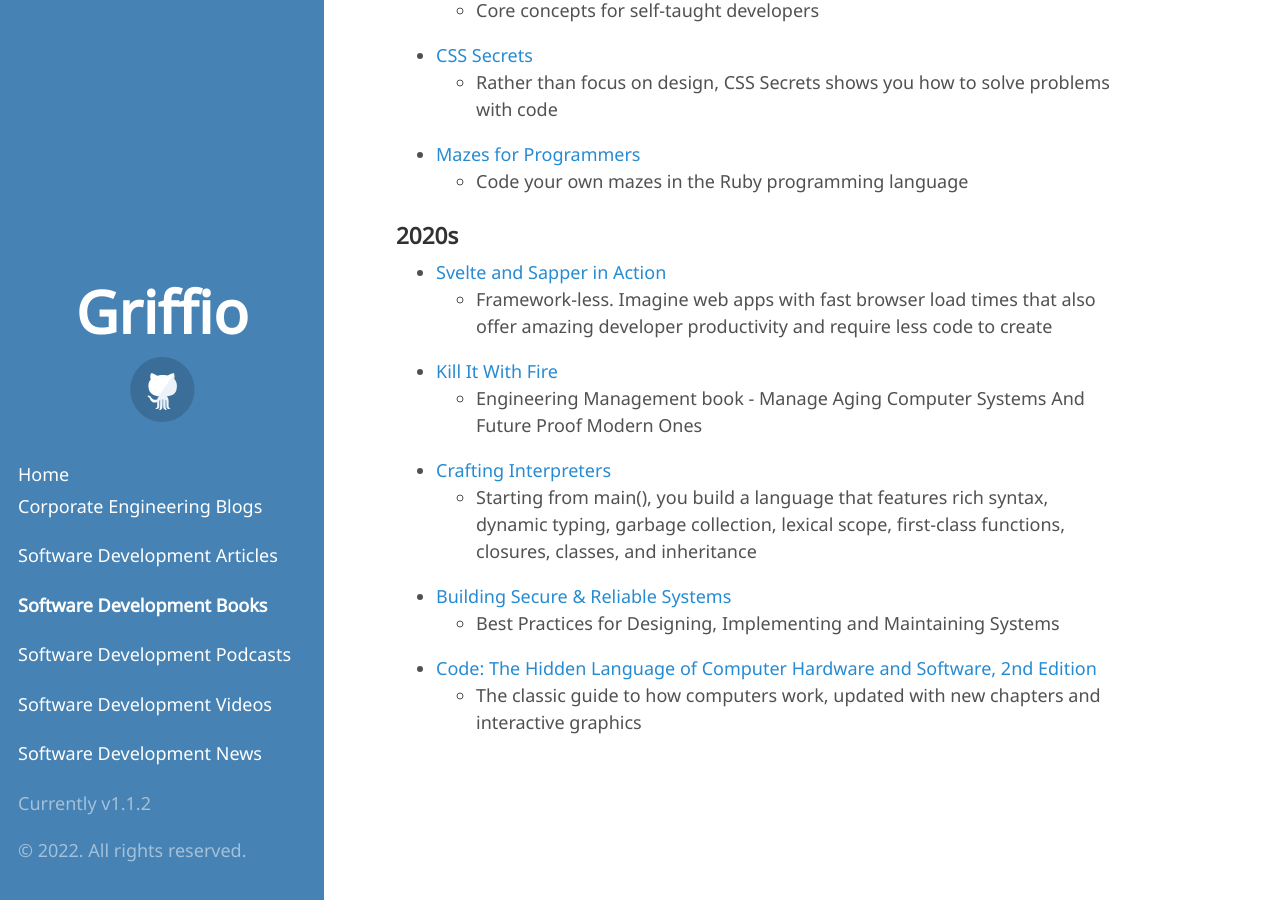
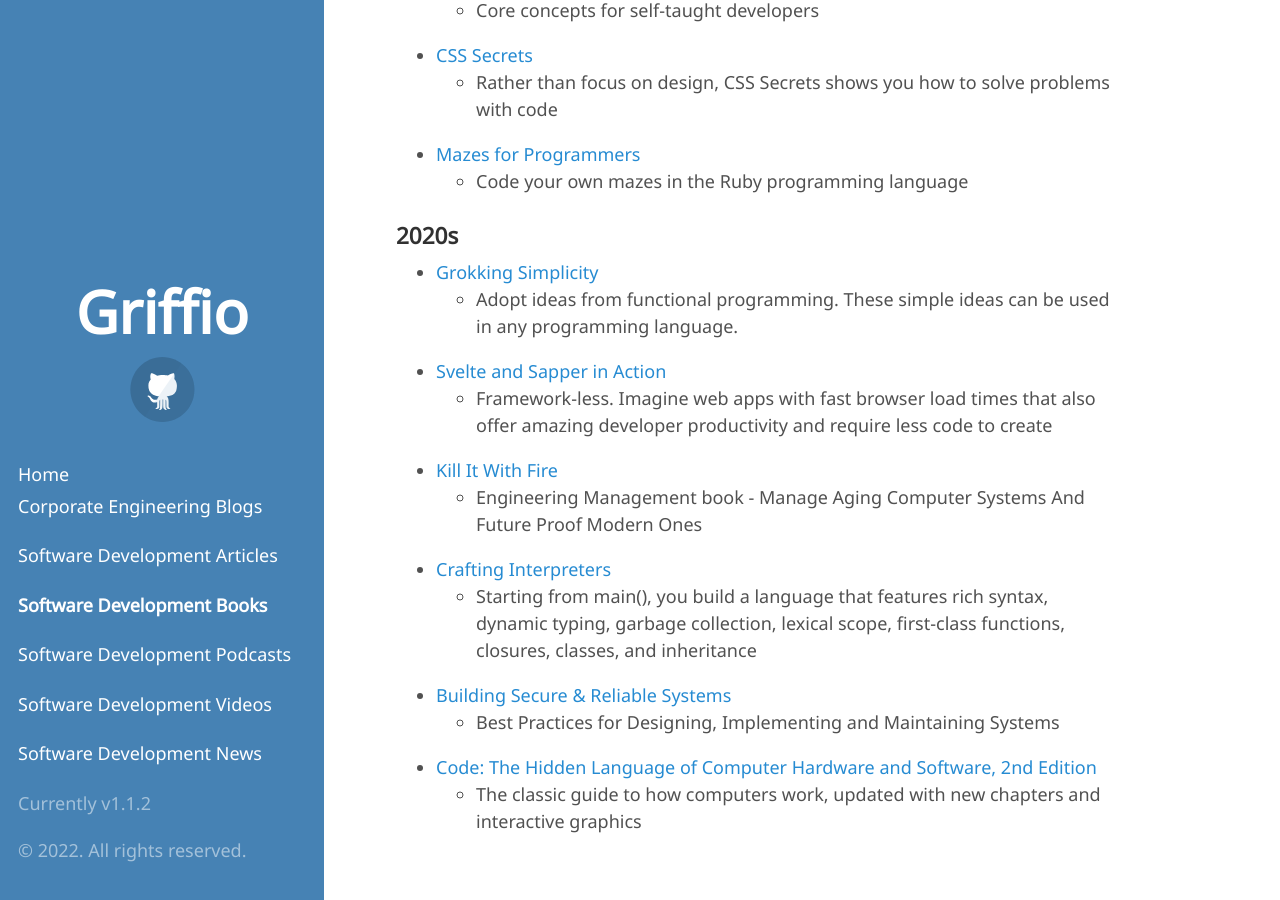
Before and after one commit to griffio/griffio.github.io, a Jekyll site: the page built from tech-books.md, in a window 1280 px wide and 900 px high, scrolled down 2730 px. Built offline with Jekyll 4.4.1, drawn with Linux system fonts in a browser that asks for light colours; some web fonts are replaced.

Commit message:
Grokking Simplicity

```diff
--- a/tech-books.md
+++ b/tech-books.md
@@ -87,6 +87,8 @@
   - Code your own mazes in the Ruby programming language
 
 ### 2020s
+- [Grokking Simplicity](https://www.manning.com/books/grokking-simplicity)
+  - Adopt ideas from functional programming. These simple ideas can be used in any programming language.
 - [Svelte and Sapper in Action](https://www.manning.com/books/svelte-and-sapper-in-action)
   - Framework-less. Imagine web apps with fast browser load times that also offer amazing developer productivity and require less code to create
 - [Kill It With Fire](https://nostarch.com/kill-it-fire)
```
